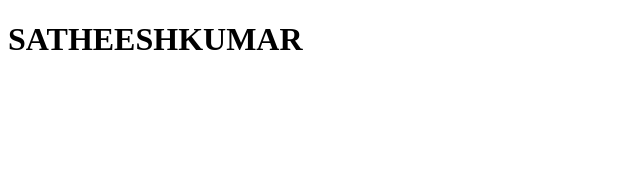
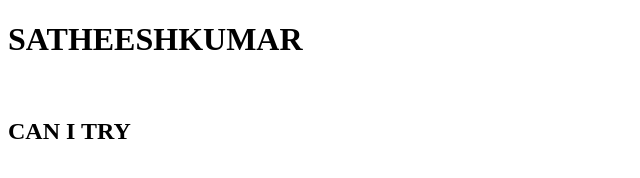
Before and after one commit to satheeshkumarthangaraj/WEBPAGES-PRACTICE, a plain HTML site: page INDEX.HTML in a window 1280 px wide. Shown: the whole page, without its empty margins (0-640 px from the left). Drawn offline with Linux system fonts and the light colour scheme.

Commit message:
modified the file  CAN I TRY

```diff
--- a/INDEX.HTML
+++ b/INDEX.HTML
@@ -7,5 +7,7 @@
 </head>
 <body>
     <h1>SATHEESHKUMAR </h1>
+    <br>
+    <h2>CAN I TRY </h2>
 </body>
 </html>
```
